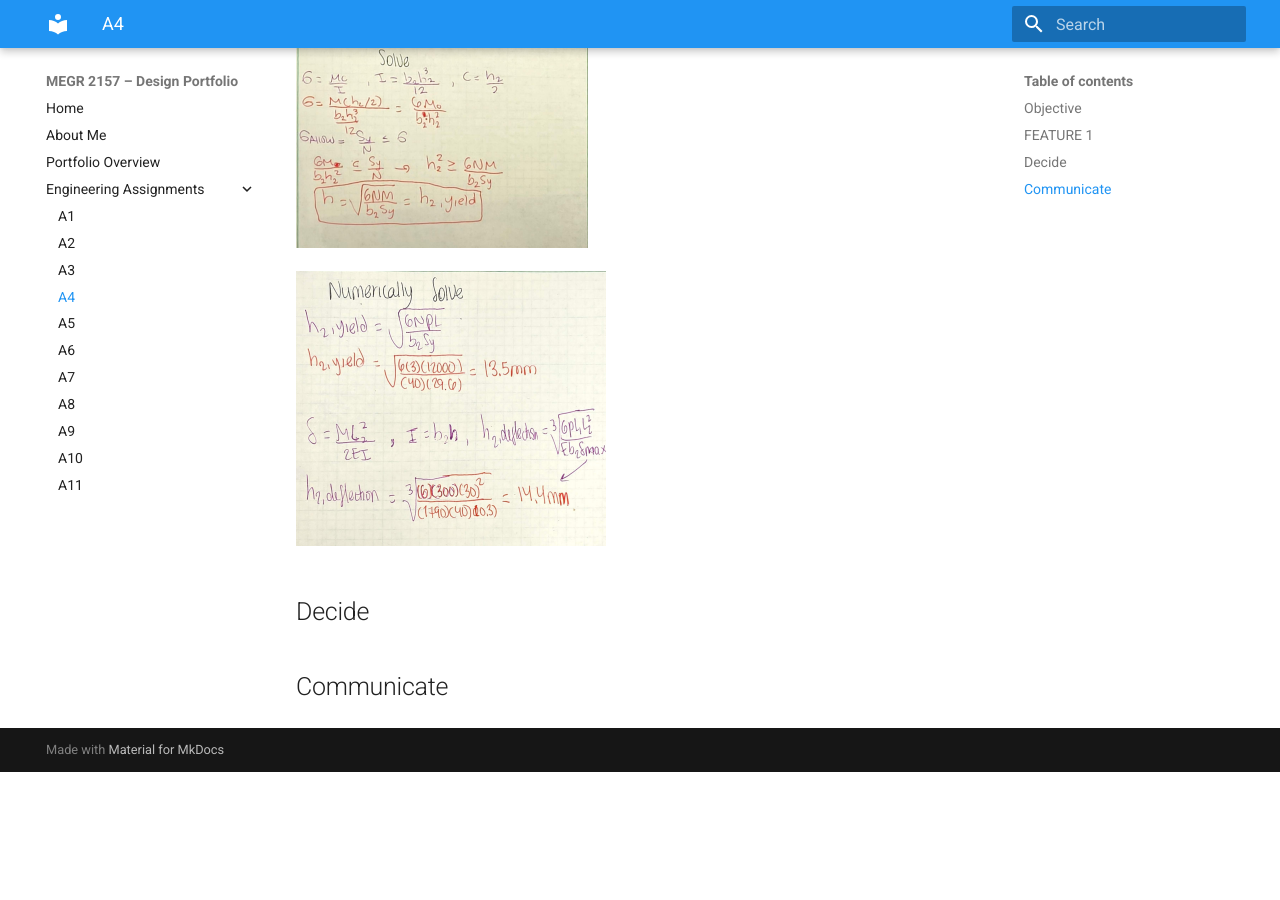
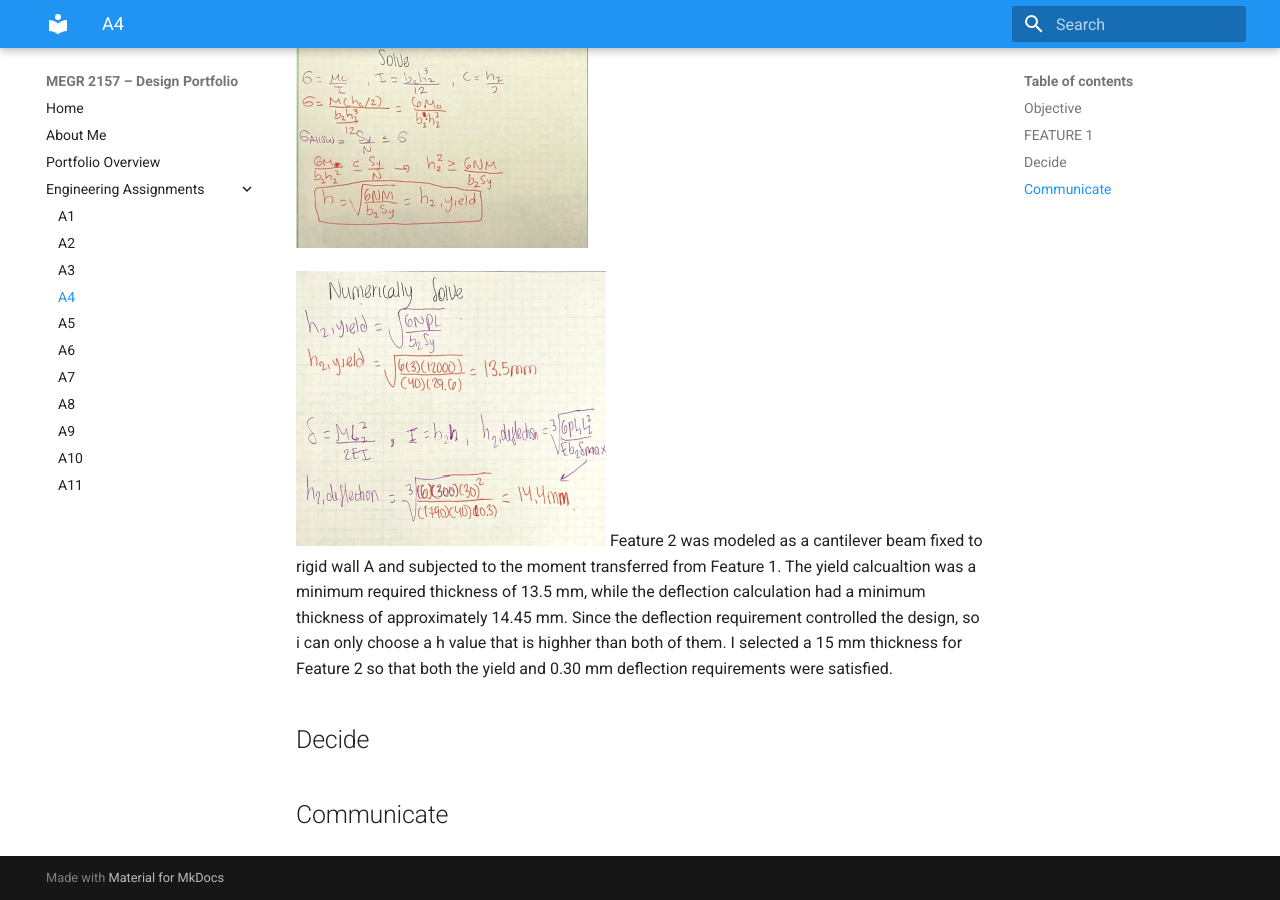
Before and after one commit to ncenatus/design-project-portfolio, an MkDocs documentation site: the page built from docs/assignments/A04/index.md, in a window 1280 px wide and 900 px high, scrolled down 1979 px. Built offline with MkDocs 1.6.1 and Material for MkDocs 9.7.7, drawn with Linux system fonts in a browser that asks for light colours; before the commit the page ends 2751 px from its top, so only the background shows below that.

Commit message:
Update index.md

```diff
--- a/docs/assignments/A04/index.md
+++ b/docs/assignments/A04/index.md
@@ -18,7 +18,9 @@ FOr this i chose a L1 and L2 of 40 mm. The yield required a minimum thickness of
 
 ![A3](A_3.png)
 
+
 ![A3](A_4.png)
+Feature 2 was modeled as a cantilever beam fixed to rigid wall A and subjected to the moment transferred from Feature 1. The yield calcualtion was a minimum required thickness of 13.5 mm, while the deflection calculation had a minimum thickness of approximately 14.45 mm. Since the deflection requirement controlled the design, so i can only choose a h value that is highher than both of them.  I selected a 15 mm thickness for Feature 2 so that both the yield and 0.30 mm deflection requirements were satisfied.
 
 
 
```
